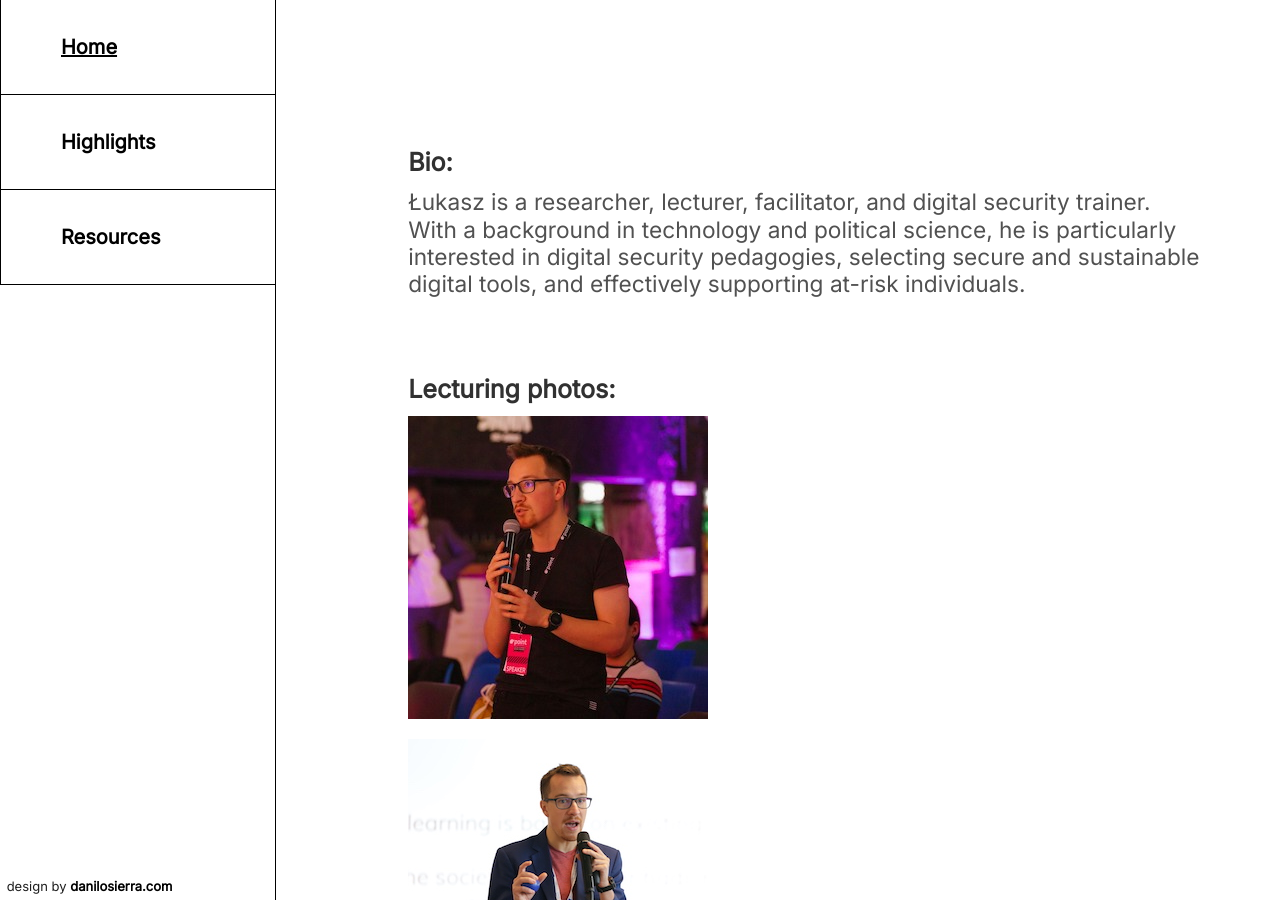
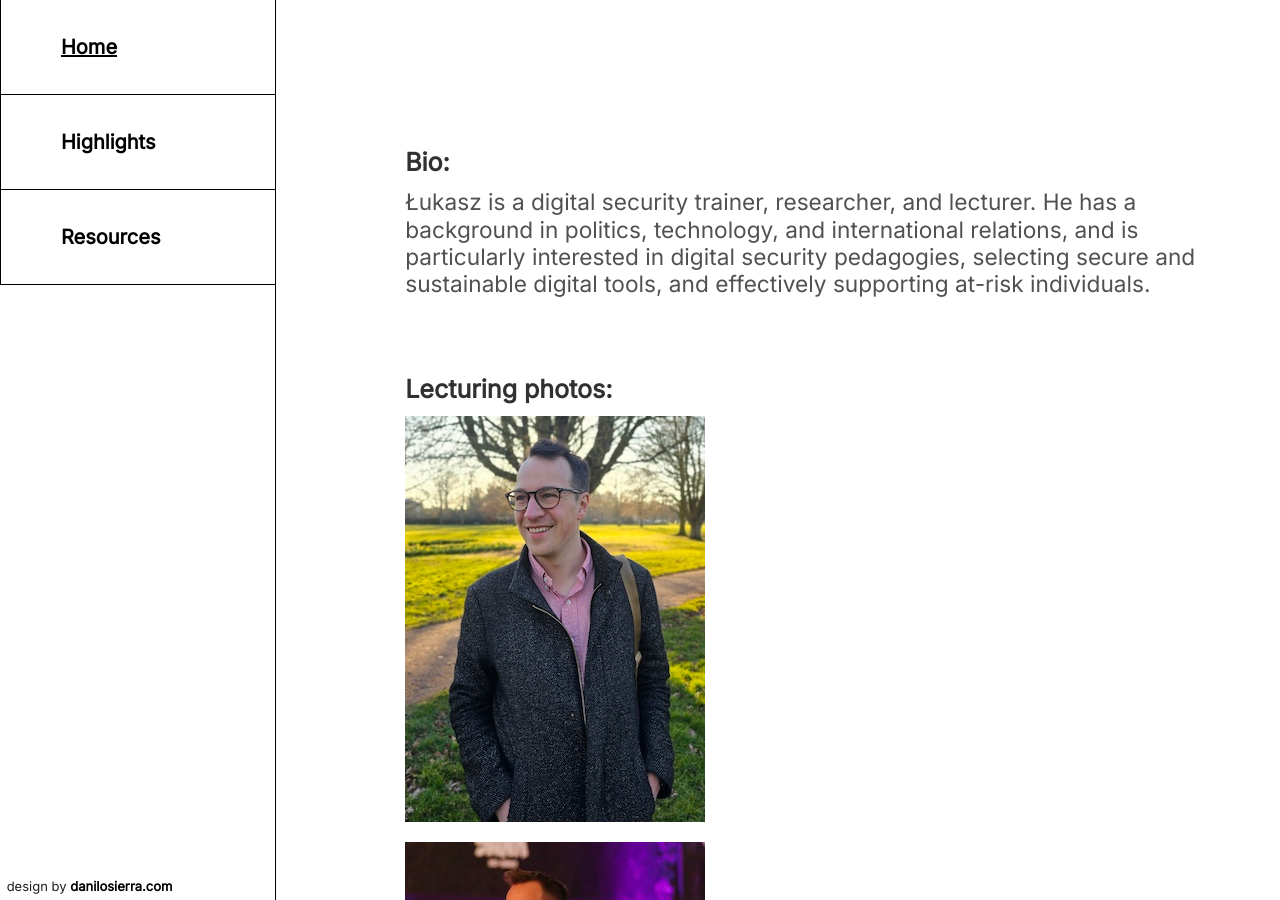
Before and after one commit to lukasz-a-krol/lukasz-a-krol.github.io, a Jekyll site: the page built from bioandphotos.md, in a window 1280 px wide and 900 px high. Built offline with Jekyll 4.4.1, drawn with Linux system fonts in a browser that asks for light colours.

Commit message:
updating bio and photos

```diff
--- a/bioandphotos.md
+++ b/bioandphotos.md
@@ -7,11 +7,12 @@ permalink: /bioandphotos/
 
 ### Bio:
 
-Łukasz is a researcher, lecturer, facilitator, and digital security trainer. With a background in technology and political science, he is particularly interested in digital security pedagogies, selecting secure and sustainable digital tools, and effectively supporting at-risk individuals.
+Łukasz is a digital security trainer, researcher, and lecturer. He has a background in politics, technology, and international relations, and is particularly interested in digital security pedagogies, selecting secure and sustainable digital tools, and effectively supporting at-risk individuals.
 
 &nbsp;
 
 ### Lecturing photos:
 
+<a href = "/images/jacket-meadow-photo.jpg" alt = "photo of Łukasz, with a sunny spring meadow in the background. Łukasz is wearing a light coat and collared shirt"><img src = "/images/jacket-meadow-photo-small.jpg"></a>
 <a href = "/images/point-speaking-photo.jpg" alt = "photo of Łukasz asking a question at a crowded conference"><img src = "/images/point-speaking-photo-small.jpg"></a>
 <a href = "/images/brussels-speaking-photo.jpg" alt = "photo of Łukasz lecturing on a white background"><img src = "/images/brussels-speaking-photo-small.jpg"></a>
```
Also changed, not shown: images/jacket-meadow-photo-small.jpg (added), images/jacket-meadow-photo.jpg (added).
